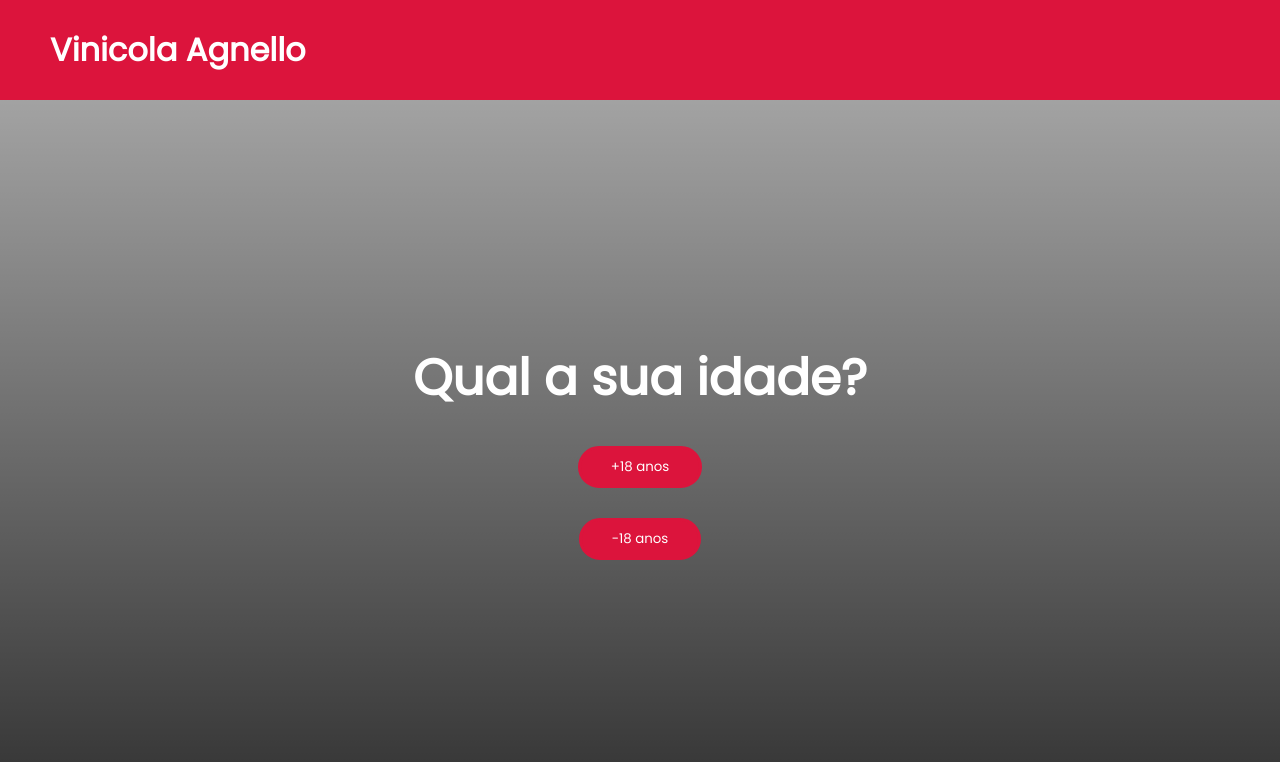
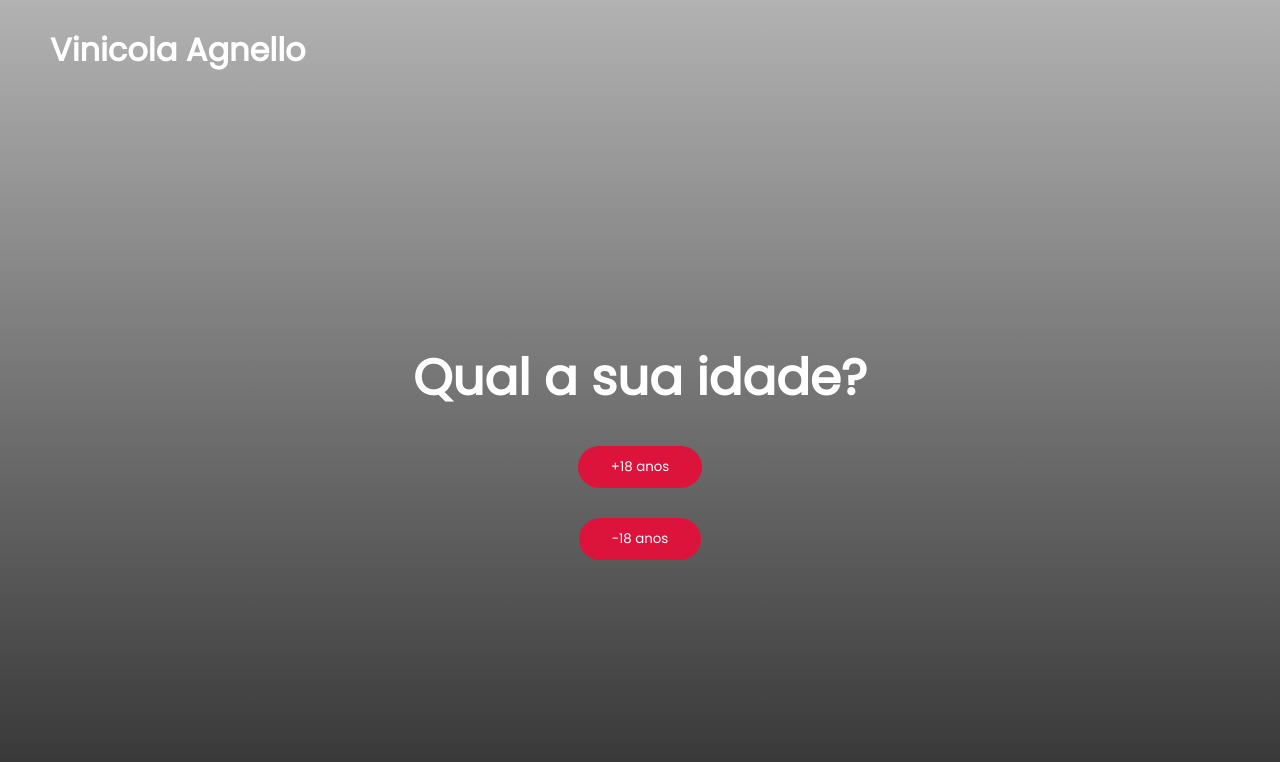
Before and after one commit to wendelldsant/CP2-WebDev-Site-Vinheria, a plain HTML site: page index.html in a window 1280 px wide. Drawn offline with Linux system fonts and the light colour scheme.

Commit message:
header-color-remove

```diff
--- a/css/styles.css
+++ b/css/styles.css
@@ -42,7 +42,7 @@ a:hover {
 }
 
 .header-page {
-    background-color: var(--color-pink);
+    /* background-color: var(--color-pink); */
     width: 100%;
     height: 100px;
     padding: 0 50px;
```
